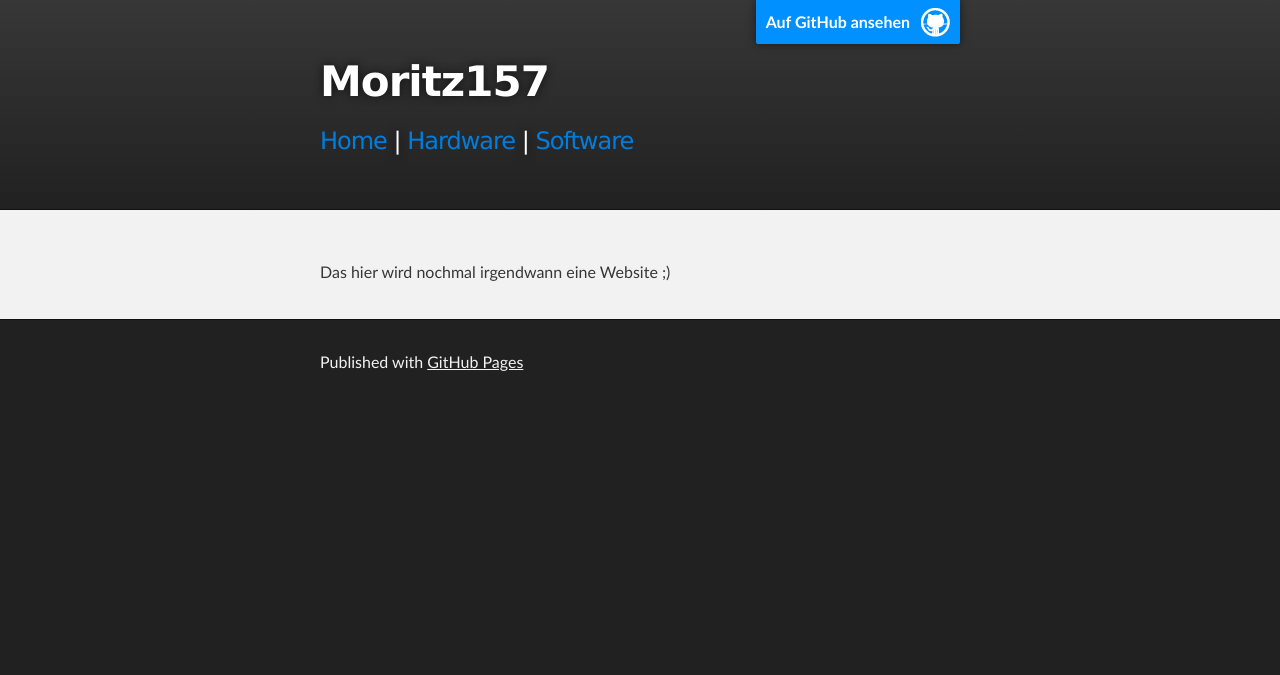
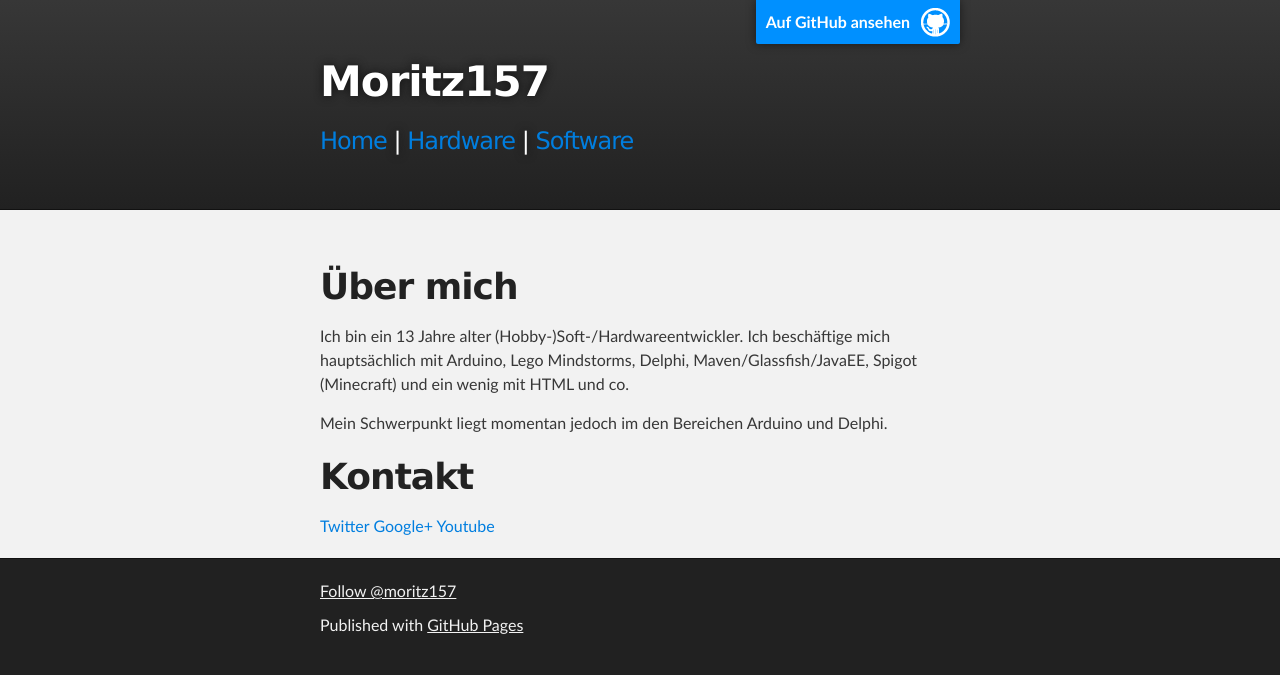
Before and after one commit to benediktweyer/moritz157.github.io, a plain HTML site: page index.html in a window 1280 px wide. Drawn offline with Linux system fonts and the light colour scheme; a script that the page names is missing.

Commit message:
Update index.html

```diff
--- a/index.html
+++ b/index.html
@@ -27,13 +27,31 @@
     <!-- MAIN CONTENT -->
     <div id="main_content_wrap" class="outer">
       <section id="main_content" class="inner">
-        <p>Das hier wird nochmal irgendwann eine Website ;)</p>
+        <h1>Über mich</h1>
+        <p>Ich bin ein 13 Jahre alter (Hobby-)Soft-/Hardwareentwickler. Ich beschäftige mich hauptsächlich mit Arduino, Lego Mindstorms, Delphi, Maven/Glassfish/JavaEE, Spigot (Minecraft) und ein wenig mit HTML und co.</p>
+        <p>Mein Schwerpunkt liegt momentan jedoch im den Bereichen Arduino und Delphi.</p>
+        <h1>Kontakt</h1>
+        <a href="twitter.com/moritz157">Twitter</a>
+        <a href="https://plus.google.com/u/0/b/109788752364735949884/109788752364735949884/posts">Google+</a>
+        <a href="https://www.youtube.com/channel/UCMNOZ_ik9I2VaPAXMhIiNfg">Youtube</a>
       </section>
     </div>
 
     <!-- FOOTER  -->
     <div id="footer_wrap" class="outer">
       <footer class="inner">
+        <!--Twittericon-->
+        <a href="https://twitter.com/moritz157" class="twitter-follow-button" data-show-count="false" data-show-screen-name="false">Follow @moritz157</a>
+        <script>!function(d,s,id){var js,fjs=d.getElementsByTagName(s)[0],p=/^http:/.test(d.location)?'http':'https';if(!d.getElementById(id)){js=d.createElement(s);js.id=id;js.src=p+'://platform.twitter.com/widgets.js';fjs.parentNode.insertBefore(js,fjs);}}(document, 'script', 'twitter-wjs');</script>
+
+        <!--Google+ icon-->
+        <script type="text/javascript" src="http://apis.google.com/js/plusone.js">{lang: 'de', parsetags: 'explicit'}</script><g:plusone href="http://moritz157.github.io/" size="medium"></g:plusone><script type="text/javascript">gapi.plusone.go();</script>
+
+        <!--Youtubebutton-->
+        <script src="https://apis.google.com/js/platform.js"></script>
+        <div class="g-ytsubscribe" data-channel="moritz157-7417@pages.plusgoogle.com" data-layout="default" data-count="default"></div>
+
+
         <p>Published with <a href="https://pages.github.com">GitHub Pages</a></p>
       </footer>
     </div>
```
